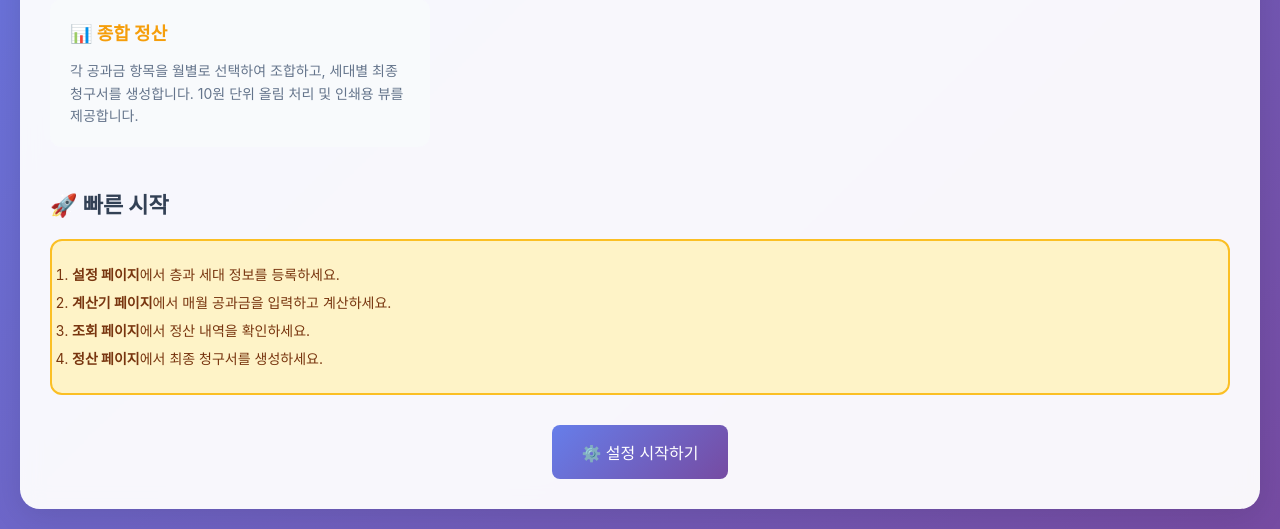
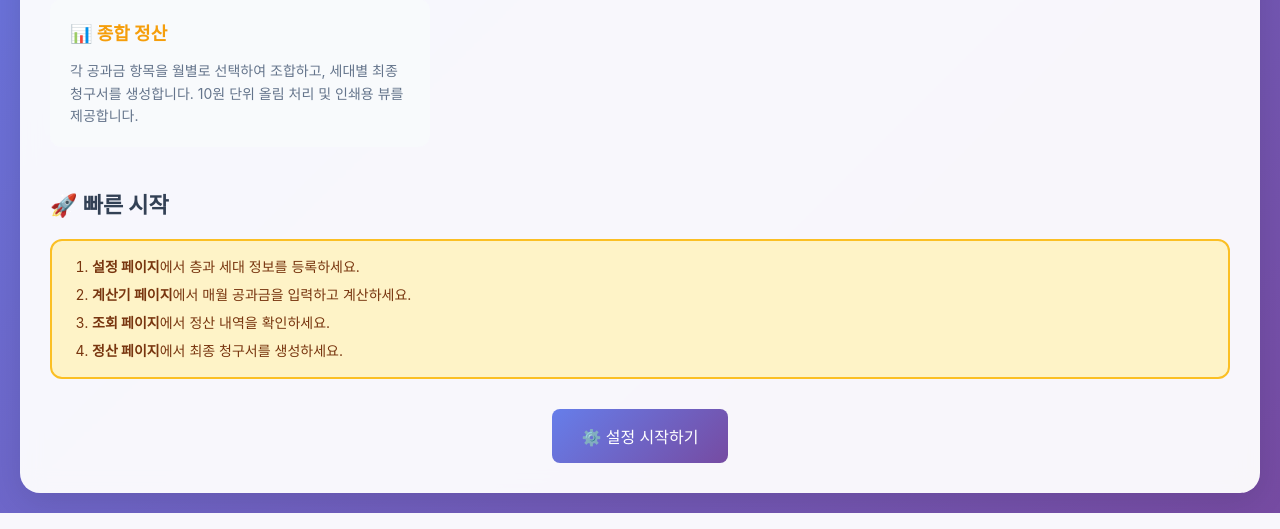
Before and after one commit to InFinity-dev/BillCalculator, a Flask app: page / in a window 1280 px wide. Shown: the part 587-1116 px from the top of the page. Run offline with Flask 3, Linux system fonts and the light colour scheme; data that the repository does not hold is empty.

Commit message:
페이지 레이아웃 정돈

```diff
--- a/templates/index.html
+++ b/templates/index.html
@@ -59,7 +59,7 @@
 
 <h2 style="margin-top: 40px;">🚀 빠른 시작</h2>
 
-<div style="background: #fef3c7; padding: 20px; border-radius: 12px; border: 2px solid #fbbf24;">
+<div style="background: #fef3c7; padding: 12px 40px; border-radius: 12px; border: 2px solid #fbbf24;">
     <ol style="line-height: 2; color: #78350f;">
         <li><strong>설정 페이지</strong>에서 층과 세대 정보를 등록하세요.</li>
         <li><strong>계산기 페이지</strong>에서 매월 공과금을 입력하고 계산하세요.</li>
```
